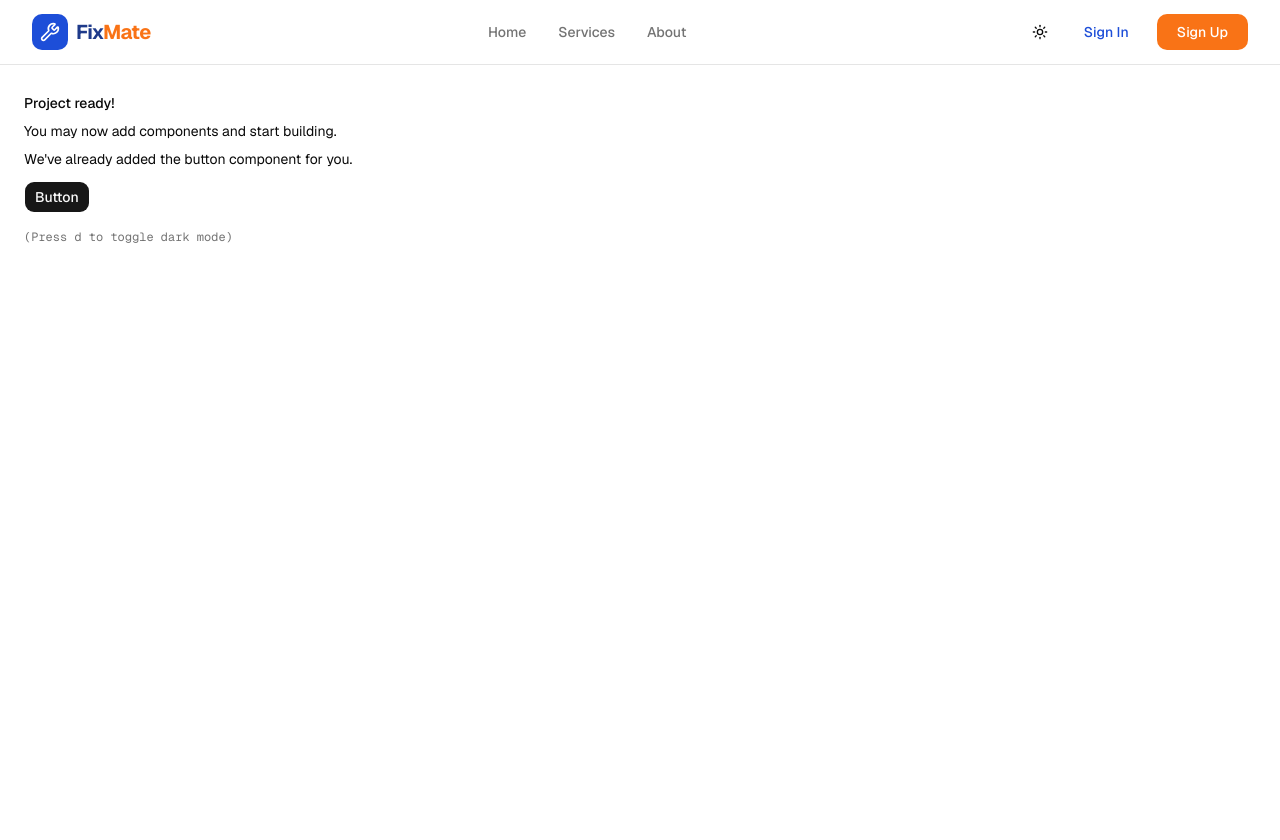
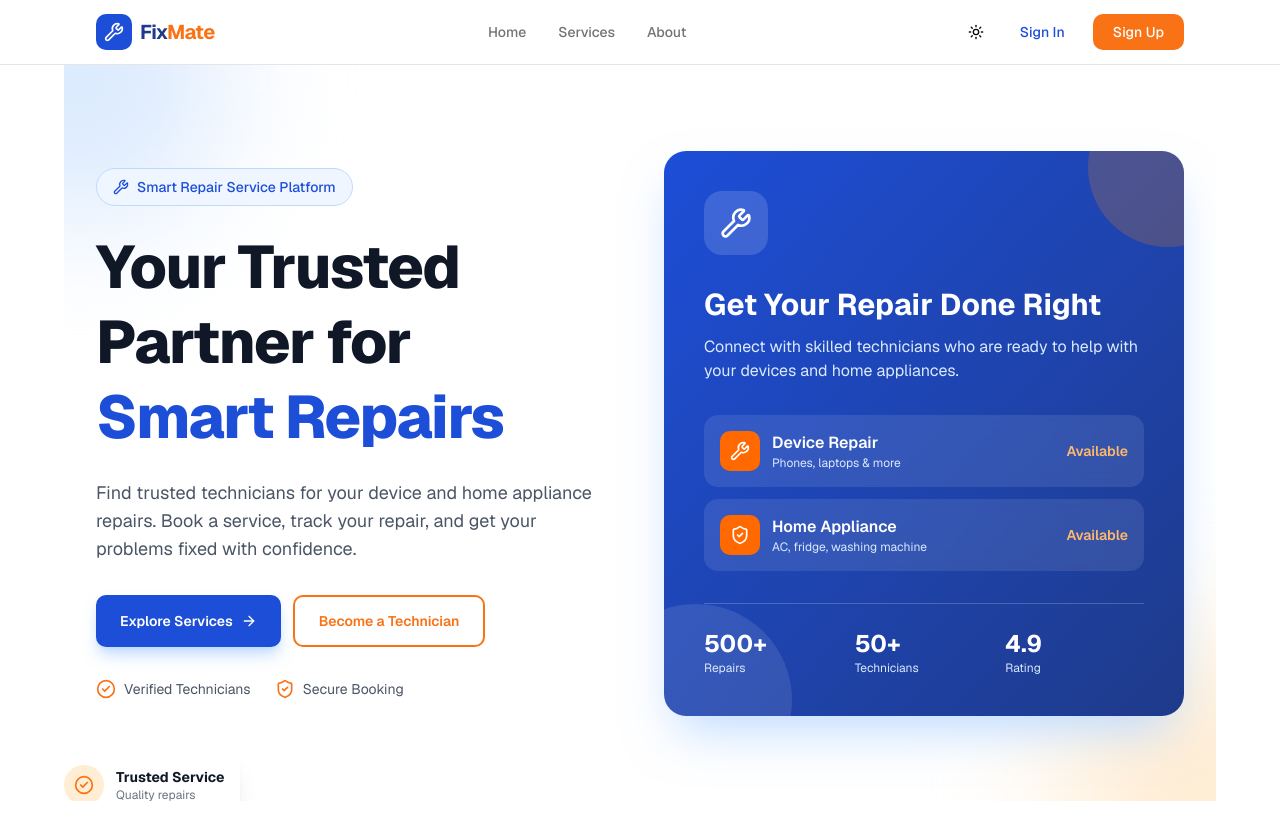
Before and after one commit to Ifatmetu/FixMate-client, a Next.js app: page / in a window 1280 px wide. Shown: the top 840 px of the page. After the commit the page ends 801 px from the top, so only its background shows below. Built offline with nearby package versions, Linux system fonts and the light colour scheme.

Commit message:
Creat Hero Section

```diff
--- a/app/page.tsx
+++ b/app/page.tsx
@@ -1,19 +1,10 @@
+import Hero from "@/components/Home/Hero"
 import { Button } from "@/components/ui/button"
 
 export default function Page() {
   return (
-    <div className="flex min-h-svh p-6">
-      <div className="flex max-w-md min-w-0 flex-col gap-4 text-sm leading-loose">
-        <div>
-          <h1 className="font-medium">Project ready!</h1>
-          <p>You may now add components and start building.</p>
-          <p>We&apos;ve already added the button component for you.</p>
-          <Button className="mt-2">Button</Button>
-        </div>
-        <div className="font-mono text-xs text-muted-foreground">
-          (Press <kbd>d</kbd> to toggle dark mode)
-        </div>
-      </div>
+    <div className="mx-auto flex max-w-6xl">
+      <Hero />
     </div>
   )
 }
--- /dev/null
+++ b/components/Home/Hero.tsx
@@ -0,0 +1,254 @@
+import Link from "next/link"
+import {
+  ArrowRight,
+  CheckCircle2,
+  ShieldCheck,
+  Wrench,
+} from "lucide-react"
+
+export default function Hero() {
+  return (
+    <section className="mx-auto flex  max-w-6xl relative overflow-hidden bg-white dark:bg-gray-950">
+      {/* Background Decorations */}
+      <div className="absolute -left-32 -top-32 h-72 w-72 rounded-full bg-blue-100 blur-3xl dark:bg-blue-950/40" />
+      <div className="absolute -bottom-32 -right-32 h-72 w-72 rounded-full bg-orange-100 blur-3xl dark:bg-orange-950/30" />
+
+      {/* Main Container */}
+      <div className="relative mx-auto flex min-h-[calc(100vh-4rem)] w-full max-w-6xl items-center px-4 py-16 sm:px-6 lg:px-8 lg:py-20">
+
+        {/* Two Column Content */}
+        <div className="grid w-full grid-cols-1 items-center gap-12 lg:grid-cols-2">
+
+          {/* ================= LEFT CONTENT ================= */}
+          <div className="mx-auto w-full max-w-xl lg:mx-0">
+
+            {/* Badge */}
+            <div className="mb-6 inline-flex items-center gap-2 rounded-full border border-blue-200 bg-blue-50 px-4 py-2 text-sm font-medium text-[#1D4ED8] dark:border-blue-900 dark:bg-blue-950/50 dark:text-blue-400">
+              <Wrench className="h-4 w-4" />
+              Smart Repair Service Platform
+            </div>
+
+            {/* Heading */}
+            <h1 className="text-4xl font-extrabold leading-tight tracking-tight text-gray-900 sm:text-5xl lg:text-6xl dark:text-white">
+              Your Trusted Partner for
+
+              <span className="block text-[#1D4ED8]">
+                Smart Repairs
+              </span>
+            </h1>
+
+            {/* Description */}
+            <p className="mt-6 max-w-xl text-base leading-7 text-gray-600 sm:text-lg dark:text-gray-300">
+              Find trusted technicians for your device and home appliance
+              repairs. Book a service, track your repair, and get your
+              problems fixed with confidence.
+            </p>
+
+            {/* Buttons */}
+            <div className="mt-8 flex flex-col gap-3 sm:flex-row">
+
+              <Link
+                href="/services"
+                className="
+                  inline-flex items-center justify-center gap-2
+                  rounded-lg bg-[#1D4ED8]
+                  px-6 py-3.5
+                  text-sm font-semibold text-white
+                  shadow-lg shadow-blue-200
+                  transition-all
+                  hover:bg-[#1E3A8A]
+                  hover:shadow-blue-300
+                  dark:shadow-none
+                "
+              >
+                Explore Services
+                <ArrowRight className="h-4 w-4" />
+              </Link>
+
+              <Link
+                href="/sign-up"
+                className="
+                  inline-flex items-center justify-center
+                  rounded-lg border-2 border-[#F97316]
+                  px-6 py-3.5
+                  text-sm font-semibold text-[#F97316]
+                  transition-colors
+                  hover:bg-[#F97316]
+                  hover:text-white
+                "
+              >
+                Become a Technician
+              </Link>
+
+            </div>
+
+            {/* Trust Points */}
+            <div className="mt-8 flex flex-col gap-3 sm:flex-row sm:gap-6">
+
+              <div className="flex items-center gap-2 text-sm text-gray-600 dark:text-gray-300">
+                <CheckCircle2 className="h-5 w-5 text-[#F97316]" />
+                Verified Technicians
+              </div>
+
+              <div className="flex items-center gap-2 text-sm text-gray-600 dark:text-gray-300">
+                <ShieldCheck className="h-5 w-5 text-[#F97316]" />
+                Secure Booking
+              </div>
+
+            </div>
+          </div>
+
+          {/* ================= RIGHT VISUAL ================= */}
+          <div className="mx-auto w-full max-w-xl lg:mx-0 lg:max-w-none">
+
+            {/* Main Card */}
+            <div className="relative overflow-hidden rounded-3xl bg-gradient-to-br from-[#1D4ED8] to-[#1E3A8A] p-8 shadow-2xl shadow-blue-200 dark:shadow-blue-950/30 sm:p-10">
+
+              {/* Decorative Circles */}
+              <div className="absolute -right-16 -top-16 h-40 w-40 rounded-full bg-orange-400/20" />
+
+              <div className="absolute -bottom-20 -left-16 h-48 w-48 rounded-full bg-white/10" />
+
+              <div className="relative">
+
+                {/* Icon */}
+                <div className="mb-8 flex h-16 w-16 items-center justify-center rounded-2xl bg-white/15 text-white backdrop-blur">
+                  <Wrench className="h-8 w-8" />
+                </div>
+
+                {/* Title */}
+                <h2 className="text-2xl font-bold text-white sm:text-3xl">
+                  Get Your Repair Done Right
+                </h2>
+
+                {/* Description */}
+                <p className="mt-3 text-sm leading-6 text-blue-100 sm:text-base">
+                  Connect with skilled technicians who are ready to help
+                  with your devices and home appliances.
+                </p>
+
+                {/* Service Cards */}
+                <div className="mt-8 space-y-3">
+
+                  {/* Device Repair */}
+                  <div className="flex items-center justify-between rounded-xl bg-white/10 p-4 backdrop-blur">
+
+                    <div className="flex items-center gap-3">
+
+                      <div className="flex h-10 w-10 shrink-0 items-center justify-center rounded-lg bg-orange-500 text-white">
+                        <Wrench className="h-5 w-5" />
+                      </div>
+
+                      <div>
+                        <p className="font-semibold text-white">
+                          Device Repair
+                        </p>
+
+                        <p className="text-xs text-blue-100">
+                          Phones, laptops & more
+                        </p>
+                      </div>
+
+                    </div>
+
+                    <span className="text-sm font-semibold text-orange-300">
+                      Available
+                    </span>
+
+                  </div>
+
+                  {/* Home Appliance */}
+                  <div className="flex items-center justify-between rounded-xl bg-white/10 p-4 backdrop-blur">
+
+                    <div className="flex items-center gap-3">
+
+                      <div className="flex h-10 w-10 shrink-0 items-center justify-center rounded-lg bg-orange-500 text-white">
+                        <ShieldCheck className="h-5 w-5" />
+                      </div>
+
+                      <div>
+                        <p className="font-semibold text-white">
+                          Home Appliance
+                        </p>
+
+                        <p className="text-xs text-blue-100">
+                          AC, fridge, washing machine
+                        </p>
+                      </div>
+
+                    </div>
+
+                    <span className="text-sm font-semibold text-orange-300">
+                      Available
+                    </span>
+
+                  </div>
+
+                </div>
+
+                {/* Stats */}
+                <div className="mt-8 grid grid-cols-3 gap-3 border-t border-white/20 pt-6">
+
+                  <div>
+                    <p className="text-2xl font-bold text-white">
+                      500+
+                    </p>
+
+                    <p className="text-xs text-blue-100">
+                      Repairs
+                    </p>
+                  </div>
+
+                  <div>
+                    <p className="text-2xl font-bold text-white">
+                      50+
+                    </p>
+
+                    <p className="text-xs text-blue-100">
+                      Technicians
+                    </p>
+                  </div>
+
+                  <div>
+                    <p className="text-2xl font-bold text-white">
+                      4.9
+                    </p>
+
+                    <p className="text-xs text-blue-100">
+                      Rating
+                    </p>
+                  </div>
+
+                </div>
+
+              </div>
+            </div>
+
+            {/* Floating Badge */}
+            <div className="absolute -bottom-5 -left-4 hidden rounded-xl bg-white p-4 shadow-xl dark:bg-gray-900 sm:block">
+
+              <div className="flex items-center gap-3">
+
+                <div className="flex h-10 w-10 items-center justify-center rounded-full bg-orange-100 text-[#F97316] dark:bg-orange-950/50">
+                  <CheckCircle2 className="h-5 w-5" />
+                </div>
+
+                <div>
+                  <p className="text-sm font-bold text-gray-900 dark:text-white">
+                    Trusted Service
+                  </p>
+
+                  <p className="text-xs text-gray-500 dark:text-gray-400">
+                    Quality repairs
+                  </p>
+                </div>
+              </div>
+
+            </div>
+
+          </div>
+        </div>
+      </div>
+    </section>
+  )
+}
--- a/components/shared/Navbar.tsx
+++ b/components/shared/Navbar.tsx
@@ -22,7 +22,7 @@ const navLinks = [
 export default function Navbar() {
   return (
     <header className="sticky top-0 z-50 border-b bg-background">
-      <nav className="mx-auto flex h-16 max-w-7xl items-center justify-between px-4 sm:px-6 lg:px-8">
+      <nav className="mx-auto flex h-16 max-w-6xl items-center justify-between px-4 sm:px-6 lg:px-8">
 
         {/* Logo */}
         <Link href="/" className="flex items-center gap-2">
```
